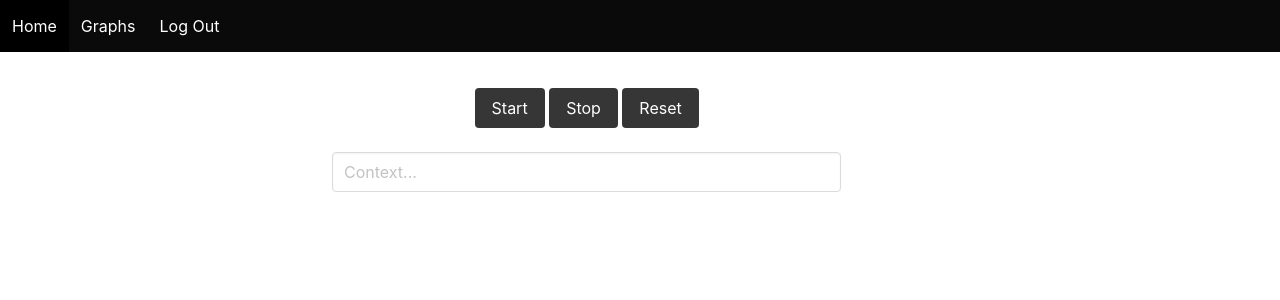
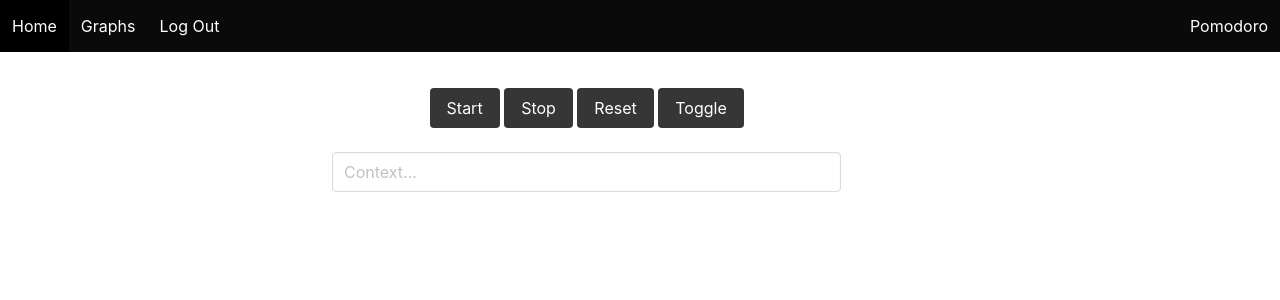
Before and after one commit to sirrah23/Pomodoro-App, a Flask app: page / in a window 1280 px wide. Shown: the top 300 px of the page. Run offline with Flask 2, Linux system fonts and the light colour scheme; a user stored in the database is signed in; some libraries are stand-ins or nearby versions.

Commit message:
Added a toggle button + indicator

```diff
--- a/app/static/index.js
+++ b/app/static/index.js
@@ -1,5 +1,14 @@
 const clock = cf($('.your-clock'));
 clock.generate_clock();
+
+function toggle_mode_indicator(){
+  const indicator = $('#timermode')[0];
+  if (indicator.innerHTML == "Pomodoro"){
+    indicator.innerHTML = "Break";
+  } else {
+    indicator.innerHTML = "Pomodoro";
+  }
+}
 
 $('.start-button').click(function(){
   clock.clock.start();
@@ -12,8 +21,15 @@ $('.stop-button').click(function(){
 
 $('.reset-button').click(function(){
   clock.clock.stop(function(){
-    clock.toggle_mode();
     clock.reset();
     $('.context').prop('readonly', false);
   });
 });
+
+$('.toggle-button').click(function(){
+  clock.clock.stop(function(){
+    clock.toggle_mode();
+    clock.reset();
+    toggle_mode_indicator();
+  });
+});
--- a/app/templates/index.html
+++ b/app/templates/index.html
@@ -11,6 +11,9 @@
         <a class=navbar-item href="#">Graphs</a>
         <a class=navbar-item href="/logout">Log Out</a>
       </div>
+      <div class="navbar-end">
+          <span id="timermode" class="navbar-item">Pomodoro</span>
+      </div>
     </nav>
     <div class="clock column is-half is-offset-one-quarter has-text-centered">
       <div class="your-clock"></div>
@@ -19,6 +22,7 @@
       <button class="start-button button is-dark">Start</button>
       <button class="stop-button button is-dark">Stop</button>
       <button class="reset-button button is-dark">Reset</button>
+      <button class="toggle-button button is-dark">Toggle</button>
     </div>
     <div class="field">
       <div class="control column is-5 is-offset-one-quarter">
```
